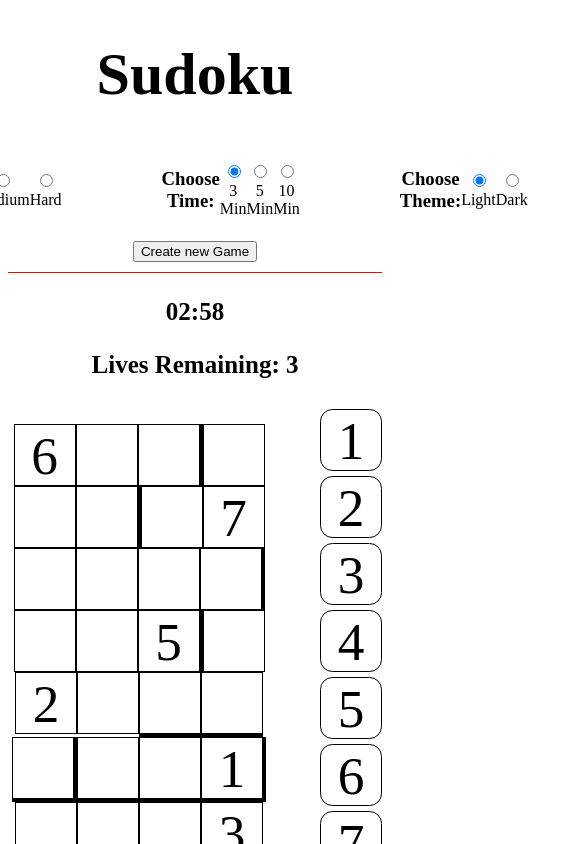
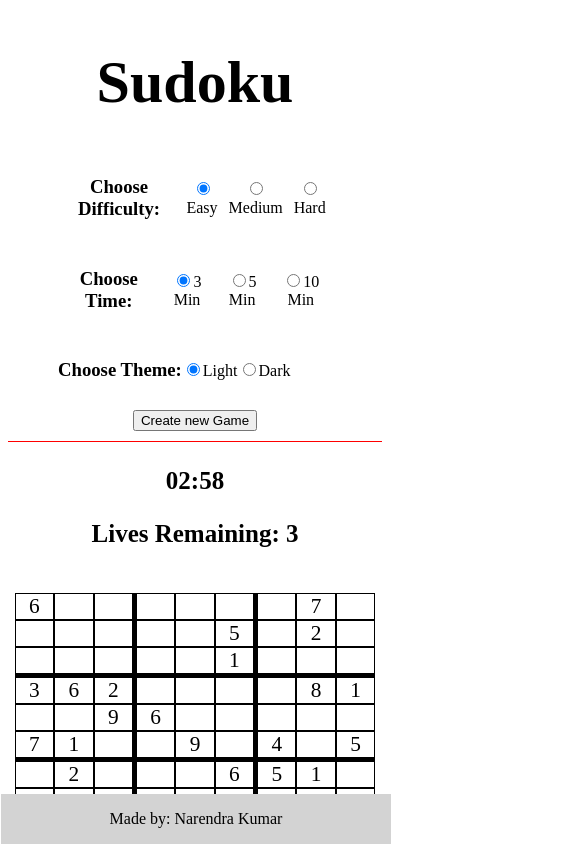
Before and after one commit to narendra7742/Sudoku-, a plain HTML site: page index.html in a window 390 px wide. Both pictures are taken after a click on the button "Create new Game". Shown: the top 844 px of the page, 578 px wide, since content can reach past the window. Drawn offline with Linux system fonts and the light colour scheme.

Commit message:
Add files via upload

```diff
--- a/styles.css
+++ b/styles.css
@@ -92,8 +92,65 @@ p.incorrect {
 .bottomBorder {
   border-bottom: 4px solid black;
 }
+body{
+  margin-bottom: 100px;
+}
 
 footer {
   background-color: lightgray;
   text-align: center;
+  width: 100%;
+  position: fixed;
+  bottom: 0px;
+  margin:0 -7px;
 }
+
+
+
+/*--------------------------------------for small devices-----------------------------*/
+@media(max-width:700px) {
+  header{
+    display: inline-block;
+  }
+  #setup-game {
+    display: inline-block;
+  }
+  #game{
+    display: inline-block;
+  }
+  #number-container{
+    width: 100%;
+    text-align: center;
+  }
+  #number-container > p {
+    display: inline-flex;
+    width:10%;
+    height:max-content;
+    padding: 5px;
+    margin: 5px;
+    justify-content: center;
+
+  }
+  #board {
+    width: 100%;
+    height: auto;
+    justify-content: center;
+    margin-bottom: 20px;
+  }
+  .tile {
+    border: 1px solid black;
+    width: 10%;
+    height:auto;
+    text-align: center;
+    margin: 0px;
+    vertical-align: middle;
+    font-size:16pt;
+  }
+  .rightBorder {
+    border-right: 4px solid black;
+  }
+
+  .bottomBorder {
+    border-bottom: 4px solid black;
+  }
+}
```
